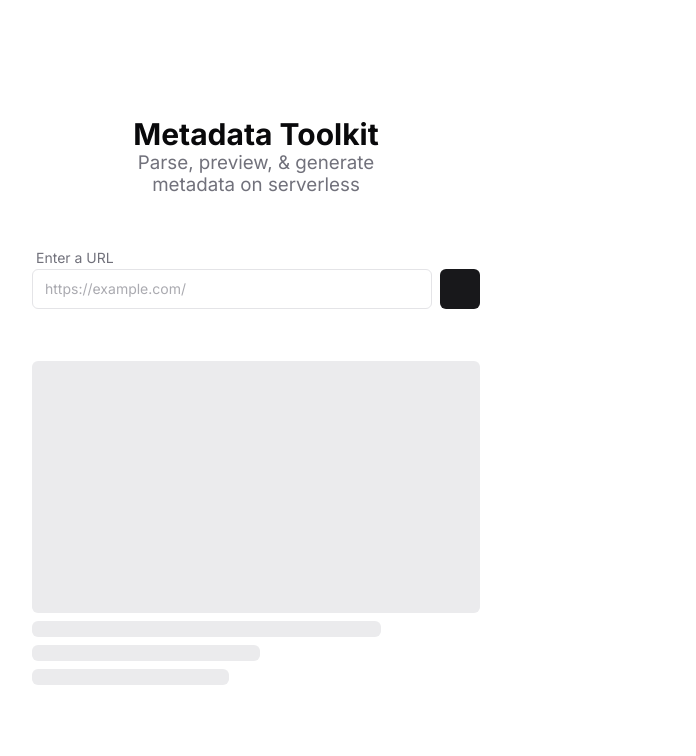
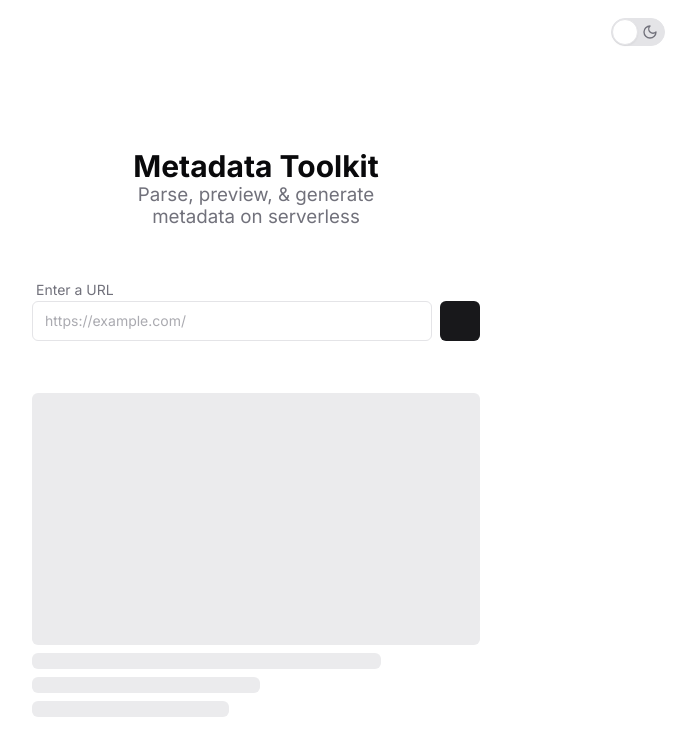
Before and after one commit to oviirup/next-metadata-scraper, a Next.js app: page / in a window 1280 px wide. Shown: the top 756 px of the page, without its empty margins (379-1075 px from the left). Built offline with nearby package versions, Linux system fonts and the light colour scheme; what @oviirup/envalid, tailwindcss-pluggables would draw is missing.

Commit message:
🌙 added theme toggle

```diff
--- a/package.json
+++ b/package.json
@@ -23,11 +23,13 @@
     "@radix-ui/react-dialog": "~1.1.14",
     "@radix-ui/react-popover": "~1.1.14",
     "@radix-ui/react-slot": "~1.2.3",
+    "@radix-ui/react-switch": "~1.2.5",
     "@radix-ui/react-tooltip": "~1.2.7",
     "@sparticuz/chromium-min": "133.0.0",
     "class-variance-authority": "~0.7.1",
     "lucide-react": "~0.511.0",
     "next": "~15.3.2",
+    "next-themes": "~0.4.6",
     "puppeteer-core": "24.2.0",
     "react": "~19.1.0",
     "react-dom": "~19.1.0",
--- a/src/app/layout.tsx
+++ b/src/app/layout.tsx
@@ -1,3 +1,4 @@
+import { ThemeProvider } from 'next-themes'
 import { cn } from '~/lib/utils'
 import { code, sans } from '~/styles/fonts'
 import '~/styles/globals.css'
@@ -7,9 +8,11 @@ export { metadata, viewport } from './metadata'
 export default function RootLayout({ children }: Props) {
   const fontVariables = [sans.className, sans.variable, code.variable]
   return (
-    <html lang="en" data-theme="light">
+    <html lang="en" data-theme="light" suppressHydrationWarning>
       <body className={cn(fontVariables, 'flex min-h-svh antialiased')}>
-        {children}
+        <ThemeProvider defaultTheme="system" enableSystem>
+          {children}
+        </ThemeProvider>
       </body>
     </html>
   )
--- a/src/app/page.tsx
+++ b/src/app/page.tsx
@@ -6,6 +6,7 @@ import { zodResolver } from '@hookform/resolvers/zod'
 import { useForm } from 'react-hook-form'
 import { z } from 'zod'
 import { getSiteMetadata } from '~/actions/scraper'
+import { ThemeToggle } from '~/components/theme-toggle'
 import { Button } from '~/components/ui/button'
 import { Icon } from '~/components/ui/icon'
 import { Input } from '~/components/ui/input'
@@ -50,14 +51,20 @@ export default function HomePage() {
   }
 
   return (
-    <main className="container mx-auto flex grow flex-col items-center justify-center gap-12">
+    <div className="container mx-auto flex min-h-svh flex-col">
+      <div className="flex h-16 items-center justify-between px-4">
+        <div></div>
+        <div className="ml-auto">
+          <ThemeToggle />
+        </div>
+      </div>
+      <main className="flex grow flex-col items-center justify-center gap-12">
         <hgroup className="text-center text-2xl md:text-3xl">
           <h1 className="font-bold">Metadata Toolkit</h1>
           <p className="max-w-sm text-[0.625em] text-balance text-muted-fg">
             Parse, preview, & generate metadata on serverless
           </p>
         </hgroup>
-
         <form
           className="w-full max-w-md"
           noValidate
@@ -94,7 +101,6 @@ export default function HomePage() {
             )}
           </div>
         </form>
-
         <div className="flex w-full max-w-md flex-col gap-6">
           <div className="flex-1 space-y-2">
             {metadata.image ? (
@@ -115,7 +121,9 @@ export default function HomePage() {
               <Skeleton className="line-clamp-2 h-4 w-[78%] bg-input" />
             )}
             {metadata.description ? (
-            <p className="mx-1 line-clamp-3 text-sm">{metadata.description}</p>
+              <p className="mx-1 line-clamp-3 text-sm">
+                {metadata.description}
+              </p>
             ) : (
               <>
                 <Skeleton className="h-4 w-[51%] bg-input" />
@@ -125,5 +133,6 @@ export default function HomePage() {
           </div>
         </div>
       </main>
+    </div>
   )
 }
--- /dev/null
+++ b/src/components/theme-toggle.tsx
@@ -0,0 +1,42 @@
+'use client'
+
+import * as React from 'react'
+import { MoonIcon, SunIcon } from 'lucide-react'
+import { useTheme } from 'next-themes'
+import { Switch } from '~/components/ui/switch'
+
+function ThemeToggle() {
+  const { resolvedTheme, setTheme } = useTheme()
+  const [isDarkMode, setIsDarkMode] = React.useState(false)
+
+  React.useLayoutEffect(() => {
+    if (!resolvedTheme) return
+    setIsDarkMode(resolvedTheme === 'dark')
+  }, [resolvedTheme])
+
+  const toggleTheme = React.useCallback(
+    (state: boolean) => setTheme(state ? 'dark' : 'light'),
+    [setTheme],
+  )
+
+  return (
+    <div>
+      <div className="relative inline-grid h-7 grid-cols-[1fr_1fr] items-center text-sm font-medium">
+        <Switch
+          checked={isDarkMode}
+          onCheckedChange={toggleTheme}
+          className="peer absolute inset-0 -inset-x-px h-[inherit] w-auto border border-border [&_span]:z-10 [&_span]:h-full [&_span]:w-1/2 [&_span]:border [&_span]:transition-transform [&_span]:duration-300 [&_span]:ease-[cubic-bezier(0.16,1,0.3,1)] [&_span]:data-[state=checked]:translate-x-full [&_span]:data-[state=checked]:rtl:-translate-x-full"
+        />
+        <span className="pointer-events-none relative ms-0.5 flex min-w-6 items-center justify-center text-center text-muted-fg transition-transform duration-300 ease-[cubic-bezier(0.16,1,0.3,1)] peer-data-[state=checked]:invisible peer-data-[state=unchecked]:translate-x-full peer-data-[state=unchecked]:rtl:-translate-x-full">
+          <MoonIcon size={16} aria-hidden="true" />
+        </span>
+        <span className="pointer-events-none relative me-0.5 flex min-w-6 items-center justify-center text-center text-muted-fg transition-transform duration-300 ease-[cubic-bezier(0.16,1,0.3,1)] peer-data-[state=checked]:-translate-x-full peer-data-[state=checked]:text-background peer-data-[state=unchecked]:invisible peer-data-[state=checked]:rtl:translate-x-full">
+          <SunIcon size={16} aria-hidden="true" />
+        </span>
+      </div>
+      <span className="sr-only">Labeled switch</span>
+    </div>
+  )
+}
+
+export { ThemeToggle }
--- /dev/null
+++ b/src/components/ui/switch.tsx
@@ -0,0 +1,29 @@
+'use client'
+
+import * as React from 'react'
+import * as SwitchPrimitive from '@radix-ui/react-switch'
+import { cn } from '~/lib/utils'
+
+function Switch({
+  className,
+  ...props
+}: React.ComponentProps<typeof SwitchPrimitive.Root>) {
+  return (
+    <SwitchPrimitive.Root
+      data-slot="switch"
+      className={cn(
+        'peer inline-flex h-6 w-10 shrink-0 cursor-pointer items-center rounded-full border-2 border-transparent transition-all outline-none focus-visible:ring-[3px] focus-visible:ring-ring/50 disabled:cursor-not-allowed disabled:opacity-50 data-[state=checked]:bg-primary data-[state=unchecked]:bg-input',
+        className,
+      )}
+      {...props}>
+      <SwitchPrimitive.Thumb
+        data-slot="switch-thumb"
+        className={cn(
+          'pointer-events-none block size-5 rounded-full bg-background shadow-xs ring-0 transition-transform data-[state=checked]:translate-x-4 data-[state=unchecked]:translate-x-0 data-[state=checked]:rtl:-translate-x-4',
+        )}
+      />
+    </SwitchPrimitive.Root>
+  )
+}
+
+export { Switch }
```
Also changed, not shown: 1 other file (tests, documents, lock files or other folders). Lines whose indentation alone changed are shown as unchanged.
